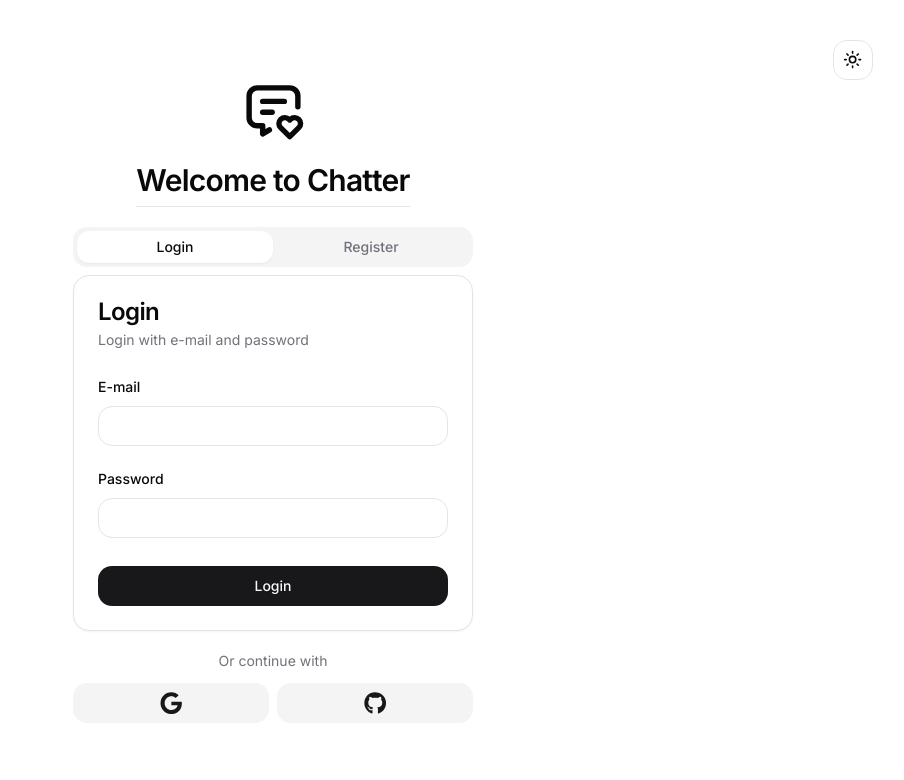
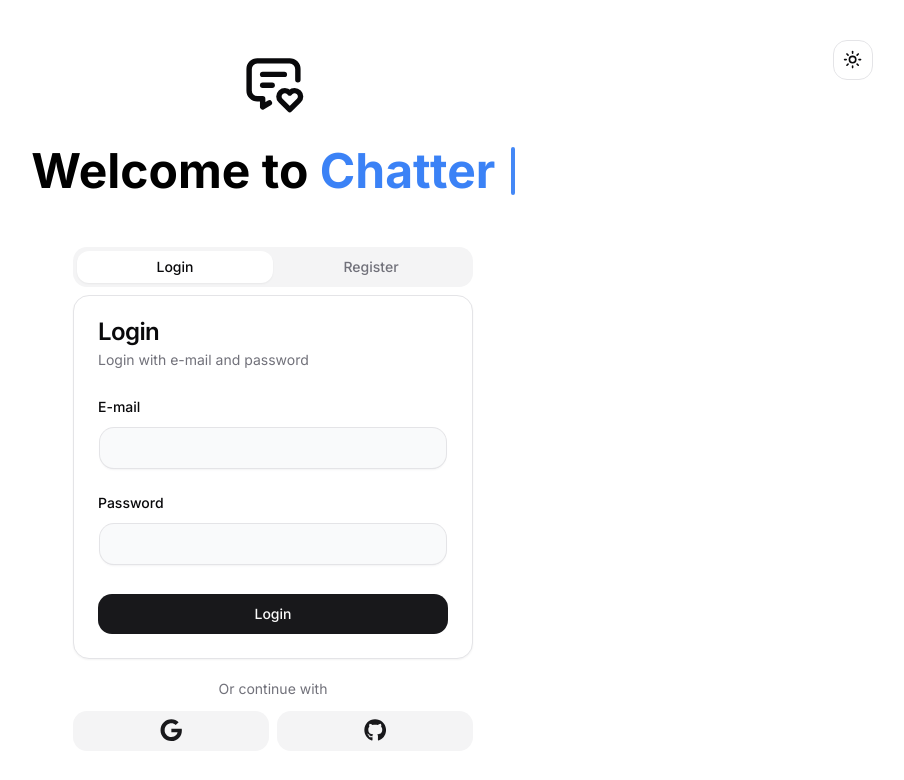
Before and after one commit to mateuszNadolny/chatter, a Next.js app: page / in a window 1280 px wide. Shown: the top 780 px of the page, without its empty margins (367-1271 px from the left). Built offline with nearby package versions, Linux system fonts and the light colour scheme.

Commit message:
feat: added aceternity components to auth UI

```diff
--- /dev/null
+++ b/components/auth/auth-input.tsx
@@ -0,0 +1,59 @@
+// Input component extends from shadcnui - https://ui.shadcn.com/docs/components/input
+'use client';
+import * as React from 'react';
+import { cn } from '@/lib/utils';
+import { useMotionTemplate, useMotionValue, motion } from 'framer-motion';
+
+export interface InputProps extends React.InputHTMLAttributes<HTMLInputElement> {}
+
+const AuthInput = React.forwardRef<HTMLInputElement, InputProps>(
+  ({ className, type, ...props }, ref) => {
+    const radius = 100; // change this to increase the rdaius of the hover effect
+    const [visible, setVisible] = React.useState(false);
+
+    let mouseX = useMotionValue(0);
+    let mouseY = useMotionValue(0);
+
+    function handleMouseMove({ currentTarget, clientX, clientY }: any) {
+      let { left, top } = currentTarget.getBoundingClientRect();
+
+      mouseX.set(clientX - left);
+      mouseY.set(clientY - top);
+    }
+    return (
+      <motion.div
+        style={{
+          background: useMotionTemplate`
+        radial-gradient(
+          ${visible ? radius + 'px' : '0px'} circle at ${mouseX}px ${mouseY}px,
+          var(--blue-500),
+          transparent 80%
+        )
+      `
+        }}
+        onMouseMove={handleMouseMove}
+        onMouseEnter={() => setVisible(true)}
+        onMouseLeave={() => setVisible(false)}
+        className="p-[2px] rounded-lg transition duration-300 group/input">
+        <input
+          type={type}
+          className={cn(
+            `flex h-10 w-full border-none bg-gray-50 dark:bg-zinc-800 text-black dark:text-white shadow-input rounded-md px-3 py-2 text-sm  file:border-0 file:bg-transparent
+          file:text-sm file:font-medium placeholder:text-neutral-400 dark:placeholder-text-neutral-600
+          focus-visible:outline-none focus-visible:ring-[2px]  focus-visible:ring-neutral-400 dark:focus-visible:ring-neutral-600
+           disabled:cursor-not-allowed disabled:opacity-50
+           dark:shadow-[0px_0px_1px_1px_var(--neutral-700)]
+           group-hover/input:shadow-none transition duration-400
+           `,
+            className
+          )}
+          ref={ref}
+          {...props}
+        />
+      </motion.div>
+    );
+  }
+);
+AuthInput.displayName = 'Input';
+
+export { AuthInput };
--- a/components/auth/auth-tabs.tsx
+++ b/components/auth/auth-tabs.tsx
@@ -1,5 +1,4 @@
-import { TbMessageHeart } from 'react-icons/tb';
-
+import { TypewriterIntroText } from './typewriter-intro-text';
 import { Tabs, TabsContent, TabsList, TabsTrigger } from '@/components/ui/tabs';
 
 import LoginForm from './login-form';
@@ -9,10 +8,7 @@ import SocialButtons from './social-buttons';
 const AuthTabs = () => {
   return (
     <div className="w-full flex flex-col gap-5 items-center justify-center">
-      <TbMessageHeart className="h-[65px] w-[65px]" />
-      <h2 className="scroll-m-20 border-b pb-2 text-3xl font-semibold tracking-tight first:mt-0">
-        Welcome to Chatter
-      </h2>
+      <TypewriterIntroText />
       <Tabs defaultValue="login" className="w-[80%] lg:w-[400px]">
         <TabsList className="grid w-full grid-cols-2">
           <TabsTrigger value="login">Login</TabsTrigger>
--- a/components/auth/login-form.tsx
+++ b/components/auth/login-form.tsx
@@ -17,7 +17,7 @@ import {
   FormLabel,
   FormMessage
 } from '@/components/ui/form';
-import { Input } from '@/components/ui/input';
+import { AuthInput } from './auth-input';
 import { LuLoader2 } from 'react-icons/lu';
 
 const formSchema = z.object({
@@ -64,7 +64,7 @@ const LoginForm = () => {
                 <FormItem>
                   <FormLabel>E-mail</FormLabel>
                   <FormControl>
-                    <Input type="email" {...field} />
+                    <AuthInput type="email" {...field} />
                   </FormControl>
                   <FormDescription></FormDescription>
                   <FormMessage />
@@ -79,7 +79,7 @@ const LoginForm = () => {
                 <FormItem>
                   <FormLabel>Password</FormLabel>
                   <FormControl>
-                    <Input type="password" {...field} />
+                    <AuthInput type="password" {...field} />
                   </FormControl>
                   <FormDescription></FormDescription>
                   <FormMessage />
--- a/components/auth/register-form.tsx
+++ b/components/auth/register-form.tsx
@@ -17,7 +17,7 @@ import {
   FormLabel,
   FormMessage
 } from '@/components/ui/form';
-import { Input } from '@/components/ui/input';
+import { AuthInput } from './auth-input';
 import { LuLoader2 } from 'react-icons/lu';
 
 const formSchema = z.object({
@@ -68,7 +68,7 @@ const RegisterForm = () => {
                 <FormItem>
                   <FormLabel>Username</FormLabel>
                   <FormControl>
-                    <Input type="text" {...field} />
+                    <AuthInput type="text" {...field} />
                   </FormControl>
                   <FormDescription></FormDescription>
                   <FormMessage />
@@ -83,7 +83,7 @@ const RegisterForm = () => {
                 <FormItem>
                   <FormLabel>E-mail</FormLabel>
                   <FormControl>
-                    <Input type="email" {...field} />
+                    <AuthInput type="email" {...field} />
                   </FormControl>
                   <FormDescription></FormDescription>
                   <FormMessage />
@@ -98,7 +98,7 @@ const RegisterForm = () => {
                 <FormItem>
                   <FormLabel>Password</FormLabel>
                   <FormControl>
-                    <Input type="password" {...field} />
+                    <AuthInput type="password" {...field} />
                   </FormControl>
                   <FormDescription></FormDescription>
                   <FormMessage />
--- /dev/null
+++ b/components/auth/typewriter-intro-text.tsx
@@ -0,0 +1,33 @@
+'use client';
+
+import { TbMessageHeart } from 'react-icons/tb';
+
+import { TypewriterEffectSmooth } from '../ui/typewriter-effect';
+export function TypewriterIntroText() {
+  const words = [
+    {
+      text: 'Welcome'
+    },
+    {
+      text: 'to'
+    },
+    {
+      text: 'Chatter',
+      className: 'text-blue-500 dark:text-blue-500'
+    }
+  ];
+  return (
+    <>
+      <div className="hidden sm:flex flex-col gap-2 items-center justify-center">
+        <TbMessageHeart className="h-[65px] w-[65px]" />
+        <TypewriterEffectSmooth words={words} />
+      </div>
+      <div className="flex gap-2 items-center justify-center sm:hidden flex-col gap-2 items-center justify-center">
+        <TbMessageHeart className="h-[65px] w-[65px]" />
+        <h2 className="scroll-m-20 border-b pb-2 text-3xl font-semibold tracking-tight first:mt-0">
+          Welcome to Chatter
+        </h2>
+      </div>
+    </>
+  );
+}
--- /dev/null
+++ b/components/ui/typewriter-effect.tsx
@@ -0,0 +1,176 @@
+'use client';
+
+import { cn } from '@/lib/utils';
+import { motion, stagger, useAnimate, useInView } from 'framer-motion';
+import { useEffect } from 'react';
+
+export const TypewriterEffect = ({
+  words,
+  className,
+  cursorClassName
+}: {
+  words: {
+    text: string;
+    className?: string;
+  }[];
+  className?: string;
+  cursorClassName?: string;
+}) => {
+  // split text inside of words into array of characters
+  const wordsArray = words.map((word) => {
+    return {
+      ...word,
+      text: word.text.split('')
+    };
+  });
+
+  const [scope, animate] = useAnimate();
+  const isInView = useInView(scope);
+  useEffect(() => {
+    if (isInView) {
+      animate(
+        'span',
+        {
+          display: 'inline-block',
+          opacity: 1
+        },
+        {
+          duration: 0.3,
+          delay: stagger(0.1),
+          ease: 'easeInOut'
+        }
+      );
+    }
+  }, [isInView]);
+
+  const renderWords = () => {
+    return (
+      <motion.div ref={scope} className="inline">
+        {wordsArray.map((word, idx) => {
+          return (
+            <div key={`word-${idx}`} className="inline-block">
+              {word.text.map((char, index) => (
+                <motion.span
+                  initial={{}}
+                  key={`char-${index}`}
+                  className={cn(`dark:text-white text-black opacity-0 hidden`, word.className)}>
+                  {char}
+                </motion.span>
+              ))}
+              &nbsp;
+            </div>
+          );
+        })}
+      </motion.div>
+    );
+  };
+  return (
+    <div
+      className={cn(
+        'text-base sm:text-xl md:text-3xl lg:text-5xl font-bold text-center',
+        className
+      )}>
+      {renderWords()}
+      <motion.span
+        initial={{
+          opacity: 0
+        }}
+        animate={{
+          opacity: 1
+        }}
+        transition={{
+          duration: 0.8,
+          repeat: Infinity,
+          repeatType: 'reverse'
+        }}
+        className={cn(
+          'inline-block rounded-sm w-[4px] h-4 md:h-6 lg:h-10 bg-blue-500',
+          cursorClassName
+        )}></motion.span>
+    </div>
+  );
+};
+
+export const TypewriterEffectSmooth = ({
+  words,
+  className,
+  cursorClassName
+}: {
+  words: {
+    text: string;
+    className?: string;
+  }[];
+  className?: string;
+  cursorClassName?: string;
+}) => {
+  // split text inside of words into array of characters
+  const wordsArray = words.map((word) => {
+    return {
+      ...word,
+      text: word.text.split('')
+    };
+  });
+  const renderWords = () => {
+    return (
+      <div>
+        {wordsArray.map((word, idx) => {
+          return (
+            <div key={`word-${idx}`} className="inline-block">
+              {word.text.map((char, index) => (
+                <span
+                  key={`char-${index}`}
+                  className={cn(`dark:text-white text-black `, word.className)}>
+                  {char}
+                </span>
+              ))}
+              &nbsp;
+            </div>
+          );
+        })}
+      </div>
+    );
+  };
+
+  return (
+    <div className={cn('flex space-x-1 my-6', className)}>
+      <motion.div
+        className="overflow-hidden pb-2"
+        initial={{
+          width: '0%'
+        }}
+        whileInView={{
+          width: 'fit-content'
+        }}
+        transition={{
+          duration: 2,
+          ease: 'linear',
+          delay: 1
+        }}>
+        <div
+          className="text-xs sm:text-base md:text-xl lg:text:3xl xl:text-5xl font-bold"
+          style={{
+            whiteSpace: 'nowrap'
+          }}>
+          {renderWords()}{' '}
+        </div>{' '}
+      </motion.div>
+      <motion.span
+        initial={{
+          opacity: 0
+        }}
+        animate={{
+          opacity: 1
+        }}
+        transition={{
+          duration: 0.8,
+
+          repeat: Infinity,
+          repeatType: 'reverse'
+        }}
+        className={cn(
+          'block rounded-sm w-[4px]  h-4 sm:h-6 xl:h-12 bg-blue-500',
+          cursorClassName
+        )}></motion.span>
+    </div>
+  );
+};
--- a/package.json
+++ b/package.json
@@ -15,9 +15,11 @@
     "@radix-ui/react-slot": "^1.0.2",
     "@radix-ui/react-tabs": "^1.0.4",
     "@radix-ui/react-toast": "^1.1.5",
+    "@tabler/icons-react": "^3.1.0",
     "axios": "^1.6.8",
     "class-variance-authority": "^0.7.0",
     "clsx": "^2.1.0",
+    "framer-motion": "^11.0.14",
     "lucide-react": "^0.358.0",
     "next": "14.1.3",
     "next-themes": "^0.3.0",
@@ -33,10 +35,10 @@
     "@types/node": "^20",
     "@types/react": "^18",
     "@types/react-dom": "^18",
-    "autoprefixer": "^10.0.1",
+    "autoprefixer": "^9.8.8",
     "eslint": "^8",
     "eslint-config-next": "14.1.3",
-    "postcss": "^8",
+    "postcss": "^7.0.39",
     "tailwindcss": "^3.3.0",
     "typescript": "^5"
   }
--- a/tailwind.config.ts
+++ b/tailwind.config.ts
@@ -1,80 +1,99 @@
-import type { Config } from "tailwindcss"
+// my config
+import type { Config } from 'tailwindcss';
+
+const colors = require('tailwindcss/colors');
+const { default: flattenColorPalette } = require('tailwindcss/lib/util/flattenColorPalette');
 
 const config = {
-  darkMode: ["class"],
+  darkMode: ['class'],
   content: [
     './pages/**/*.{ts,tsx}',
     './components/**/*.{ts,tsx}',
     './app/**/*.{ts,tsx}',
-    './src/**/*.{ts,tsx}',
-	],
-  prefix: "",
+    './src/**/*.{ts,tsx}'
+  ],
+  prefix: '',
   theme: {
     container: {
       center: true,
-      padding: "2rem",
+      padding: '2rem',
       screens: {
-        "2xl": "1400px",
-      },
+        '2xl': '1400px'
+      }
     },
     extend: {
+      boxShadow: {
+        input: `0px 2px 3px -1px rgba(0,0,0,0.1), 0px 1px 0px 0px rgba(25,28,33,0.02), 0px 0px 0px 1px rgba(25,28,33,0.08)`
+      },
       colors: {
-        border: "hsl(var(--border))",
-        input: "hsl(var(--input))",
-        ring: "hsl(var(--ring))",
-        background: "hsl(var(--background))",
-        foreground: "hsl(var(--foreground))",
+        border: 'hsl(var(--border))',
+        input: 'hsl(var(--input))',
+        ring: 'hsl(var(--ring))',
+        background: 'hsl(var(--background))',
+        foreground: 'hsl(var(--foreground))',
         primary: {
-          DEFAULT: "hsl(var(--primary))",
-          foreground: "hsl(var(--primary-foreground))",
+          DEFAULT: 'hsl(var(--primary))',
+          foreground: 'hsl(var(--primary-foreground))'
         },
         secondary: {
-          DEFAULT: "hsl(var(--secondary))",
-          foreground: "hsl(var(--secondary-foreground))",
+          DEFAULT: 'hsl(var(--secondary))',
+          foreground: 'hsl(var(--secondary-foreground))'
         },
         destructive: {
-          DEFAULT: "hsl(var(--destructive))",
-          foreground: "hsl(var(--destructive-foreground))",
+          DEFAULT: 'hsl(var(--destructive))',
+          foreground: 'hsl(var(--destructive-foreground))'
         },
         muted: {
-          DEFAULT: "hsl(var(--muted))",
-          foreground: "hsl(var(--muted-foreground))",
+          DEFAULT: 'hsl(var(--muted))',
+          foreground: 'hsl(var(--muted-foreground))'
         },
         accent: {
-          DEFAULT: "hsl(var(--accent))",
-          foreground: "hsl(var(--accent-foreground))",
+          DEFAULT: 'hsl(var(--accent))',
+          foreground: 'hsl(var(--accent-foreground))'
         },
         popover: {
-          DEFAULT: "hsl(var(--popover))",
-          foreground: "hsl(var(--popover-foreground))",
+          DEFAULT: 'hsl(var(--popover))',
+          foreground: 'hsl(var(--popover-foreground))'
         },
         card: {
-          DEFAULT: "hsl(var(--card))",
-          foreground: "hsl(var(--card-foreground))",
-        },
+          DEFAULT: 'hsl(var(--card))',
+          foreground: 'hsl(var(--card-foreground))'
+        }
       },
       borderRadius: {
-        lg: "var(--radius)",
-        md: "calc(var(--radius) - 2px)",
-        sm: "calc(var(--radius) - 4px)",
+        lg: 'var(--radius)',
+        md: 'calc(var(--radius) - 2px)',
+        sm: 'calc(var(--radius) - 4px)'
       },
       keyframes: {
-        "accordion-down": {
-          from: { height: "0" },
-          to: { height: "var(--radix-accordion-content-height)" },
+        'accordion-down': {
+          from: { height: '0' },
+          to: { height: 'var(--radix-accordion-content-height)' }
         },
-        "accordion-up": {
-          from: { height: "var(--radix-accordion-content-height)" },
-          to: { height: "0" },
-        },
+        'accordion-up': {
+          from: { height: 'var(--radix-accordion-content-height)' },
+          to: { height: '0' }
+        }
       },
       animation: {
-        "accordion-down": "accordion-down 0.2s ease-out",
-        "accordion-up": "accordion-up 0.2s ease-out",
-      },
-    },
+        'accordion-down': 'accordion-down 0.2s ease-out',
+        'accordion-up': 'accordion-up 0.2s ease-out'
+      }
+    }
   },
-  plugins: [require("tailwindcss-animate")],
-} satisfies Config
+  plugins: [require('tailwindcss-animate'), addVariablesForColors]
+} satisfies Config;
 
-export default config
+export default config;
+
+// Function to add variables for colors
+function addVariablesForColors({ addBase, theme }: any) {
+  let allColors = flattenColorPalette(theme('colors'));
+  let newVars = Object.fromEntries(
+    Object.entries(allColors).map(([key, val]) => [`--${key}`, val])
+  );
+
+  addBase({
+    ':root': newVars
+  });
+}
```
Also changed, not shown: 1 other file (tests, documents, lock files or other folders).
